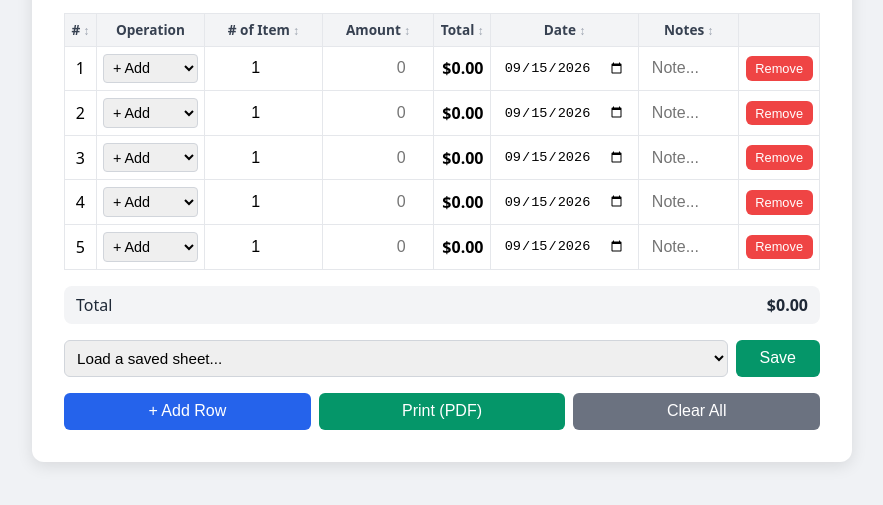
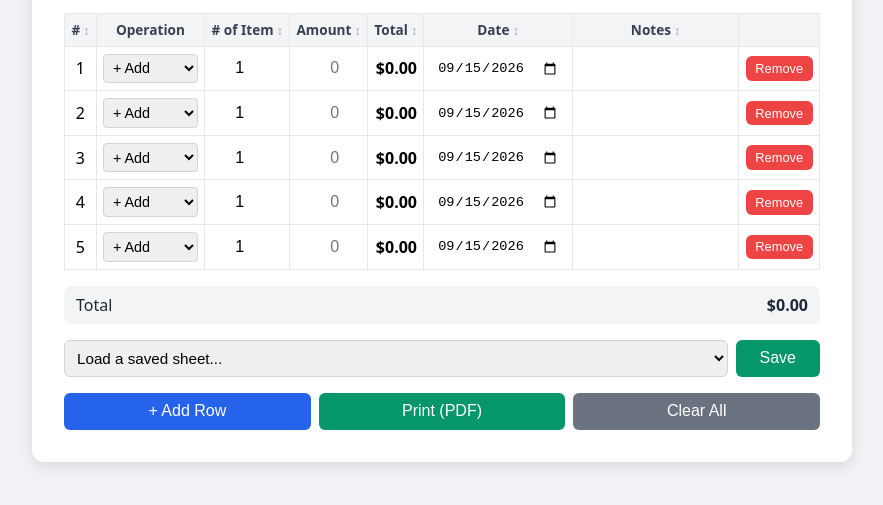
Before and after one commit to bmixab2020/LearnIAProjects, a plain HTML site: page index.html in a window 1280 px wide. Shown: the part 231-736 px from the top of the page, without its empty margins (198-1081 px from the left). Drawn offline with nearby package versions, Linux system fonts and the light colour scheme.

Commit message:
Make the Notes column wider and remove default value 09/15/26

```diff
--- a/script.js
+++ b/script.js
@@ -122,7 +122,6 @@ function createRow(index) {
   const noteInput = document.createElement("input");
   noteInput.type = "text";
   noteInput.className = "note-input";
-  noteInput.placeholder = "Note...";
   tdNote.appendChild(noteInput);
 
   const tdDate = document.createElement("td");
--- a/style.css
+++ b/style.css
@@ -122,6 +122,10 @@ th[data-sort]:hover {
   text-align: center;
 }
 
+.sheet td.note-col {
+  width: 30%;
+}
+
 .sheet td.note-col input {
   text-align: left;
 }
```
